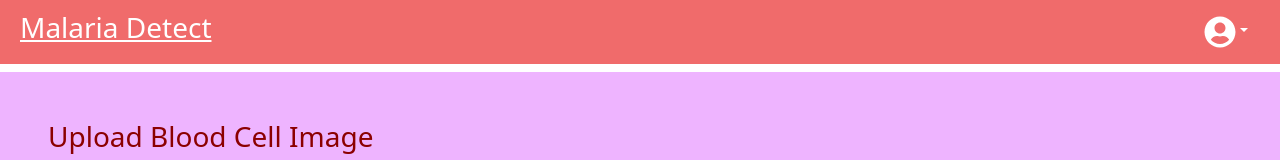
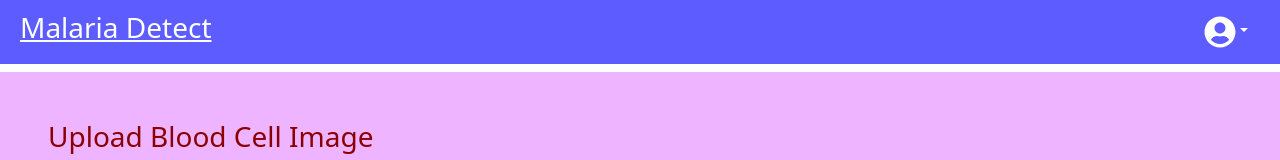
Before and after one commit to valamuri2020/Blood-Detect, a React (Create React App) app in the folder blood-detect/: page / in a window 1280 px wide. Shown: the top 160 px of the page. Built offline with nearby package versions, Linux system fonts and the light colour scheme; no server answers; sample sign-in values are in the browser's storage.

Commit message:
color scheme updated

```diff
--- a/blood-detect/src/components/navbar/navbar.jsx
+++ b/blood-detect/src/components/navbar/navbar.jsx
@@ -12,6 +12,7 @@ export const Navbar = (props) => {
   const history = useHistory();
 
   const { displayName, email } = currentUser;
+  const darkblue = "#5C5CFF";
 
   const handleLogOut = async () => {
     setError("");
@@ -23,14 +24,14 @@ export const Navbar = (props) => {
     }
   };
   return (
-    <Container>
+    <Container bg_color={darkblue}>
       <Title>
         <a href='/'>Malaria Detect</a>
       </Title>
       {error && <Alert variant="warning">{error}</Alert>}
       <div>
         <Dropdown>
-          <Dropdown.Toggle variant="danger" style={{backgroundColor:'#f06b6b', border: 'none'}}>
+          <Dropdown.Toggle style={{backgroundColor: darkblue, border: 'none'}}>
             <FaUserCircle style={{ fontSize: "2em" }} />
           </Dropdown.Toggle>
           <Dropdown.Menu>
--- a/blood-detect/src/components/navbar/navbarStyles.jsx
+++ b/blood-detect/src/components/navbar/navbarStyles.jsx
@@ -6,15 +6,15 @@ export const Container = styled.div`
   width: 100%;
   padding: 10px 20px;
   color: white;
-  background-color: #f06b6b;
+  background-color: ${(props) => props.bg_color ?? "darkblue"};
   display: flex;
   justify-content: space-between;
   align-items: center;
-  z-index:2;
+  z-index: 2;
 `;
 
 export const Title = styled.h3`
   a {
-    color:white;
+    color: white;
   }
-`
+`;
--- a/blood-detect/src/components/register/registerStyles.jsx
+++ b/blood-detect/src/components/register/registerStyles.jsx
@@ -1,17 +1,17 @@
 import styled from "styled-components";
 import { Container, FormControl, FormLabel, Button } from "react-bootstrap";
 
-const gray = "#ccc";
+const white = "#fff";
 const darkblue = "#5C5CFF";
 const lightblue = "#03a9f4";
-const paleblue = "#e6f6fe";
+const lavender = "#eeb4ff";
 
 export const RegisterContainer = styled(Container)`
   display: flex;
   align-items: center;
   justify-content: center;
   min-height: 100vh;
-  background-color: ${paleblue};
+  background-color: ${lavender};
   max-width: 100%;
 `;
 
@@ -36,21 +36,21 @@ export const ContentWrapper = styled.div`
 export const Header = styled.h2`
   text-align: center;
   margin-bottom: 4px;
-  color: ${gray};
+  color: ${white};
   padding-bottom: 1rem;
 `;
 
 export const WhiteFormLabel = styled(FormLabel)`
-  color: ${gray};
+  color: ${white};
   font-size: 18px;
 `;
 export const Textbox = styled(FormControl)`
-  background-color: ${paleblue};
+  background-color: ${lavender};
   &:focus {
     border-color: ${darkblue};
     box-shadow: inset 0 1px 1px rgba(0, 0, 0, 0.075), 0 0 8px rgba(133, 63, 63, 0.6);
     }
-    background-color: ${paleblue};
+    background-color: ${lavender};
     color: ${darkblue};
   }
   color: ${darkblue};
@@ -62,10 +62,11 @@ export const SignInText = styled.div`
   text-align: center;
   margin-top: 10px;
   width: 100%;
+  color: white;
 `;
 
 export const ForgotPassword = styled(SignInText)`
-  color: ${gray};
+  color: ${white};
   &:hover {
     text-decoration: none;
   }
@@ -75,8 +76,8 @@ export const SubmitButton = styled(Button)`
   background-color: ${lightblue};
   border-color: ${lightblue};
   &:hover {
-    background-color: ${paleblue};
-    border-color: ${paleblue};
+    background-color: ${lavender};
+    border-color: ${lavender};
     color: #222;
   }
   width: 100%;
```
